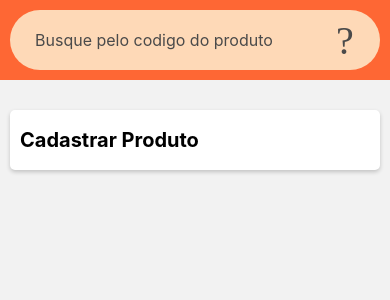
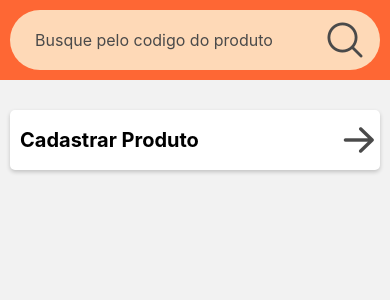
Before and after one commit to GrazielleNascimento/viewfood, a React Native app: screen /Home in a window 390 px wide. Shown: the top 300 px of the page. Built offline with nearby package versions, Linux system fonts and the light colour scheme; no server answers.

Commit message:
adicionando icones

```diff
--- a/src/components/btnVoltar.js
+++ b/src/components/btnVoltar.js
@@ -1,5 +1,6 @@
 import React from "react";
 import styled from 'styled-components/native'
+import { AntDesign } from '@expo/vector-icons';
 
 // navegacao
 import { useNavigation } from "@react-navigation/native";
@@ -7,13 +8,11 @@ import { useNavigation } from "@react-navigation/native";
 const Card = styled.TouchableOpacity`
 width: 50px;
 height: 30px;
-background-color: #ffff;
 flex-direction: center;
 justify-content: center;
 border-radius: 5px;
 align-items: center;
 margin: 5px;
-box-shadow: 0px 2px 4px rgba(0, 0, 0, 0.2);
 `
 const CustomCardText = styled.Text`
 font-size: 14px;
@@ -32,7 +31,8 @@ const BtnVoltar = () => {
 
     return (
         <Card onPress={handleVoltarClick}>
-            <CustomCardText>Voltar</CustomCardText>
+            <AntDesign name={"arrowleft"} size={40} color="#4A4A4A" />
+
         </Card>
     )
 }
--- a/src/stack/NavigationStack.js
+++ b/src/stack/NavigationStack.js
@@ -16,7 +16,7 @@ const NavigationStack = () => {
     return (
         <NavigationContainer>
             <Stack.Navigator
-                initialRouteName="ListaProduto"
+                initialRouteName="Home"
                 screenOptions={{ headerShown: false }} >
 
                 <Stack.Screen name="Login" component={Login} />
--- a/src/views/home/index.js
+++ b/src/views/home/index.js
@@ -2,6 +2,8 @@ import React, { useState } from "react";
 
 import { View } from "react-native";
 import { Container, Header, Cards, Card, CustomCardText } from "./styles";
+import { AntDesign } from '@expo/vector-icons';
+
 
 // navegacao
 import { useNavigation } from "@react-navigation/native";
@@ -22,7 +24,7 @@ const Home = () => {
         <Container>
             <Header >
                 <BuscaInput
-                    icon='search'
+                    icon='search1'
                     placeholder='Busque pelo codigo do produto'
                     value={codigoField}
                     onChangeText={t => setCodigoField(t)}
@@ -32,6 +34,7 @@ const Home = () => {
             <Cards>
                 <Card onPress={handleCadastrarClick}>
                     <CustomCardText>Cadastrar Produto</CustomCardText>
+                    <AntDesign name={"arrowright"} size={40} color="#4A4A4A" />
                 </Card>
 
             </Cards>
--- a/src/views/home/styles.js
+++ b/src/views/home/styles.js
@@ -38,4 +38,5 @@ export const CustomCardText = styled.Text`
 font-size: 20px;
 color: #000000;
 font-weight: bold;
+margin-right: 140px
 `
```
